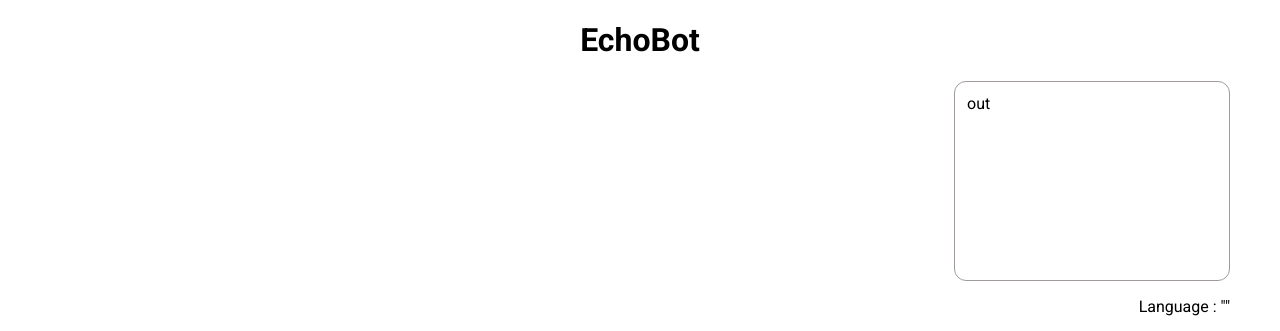
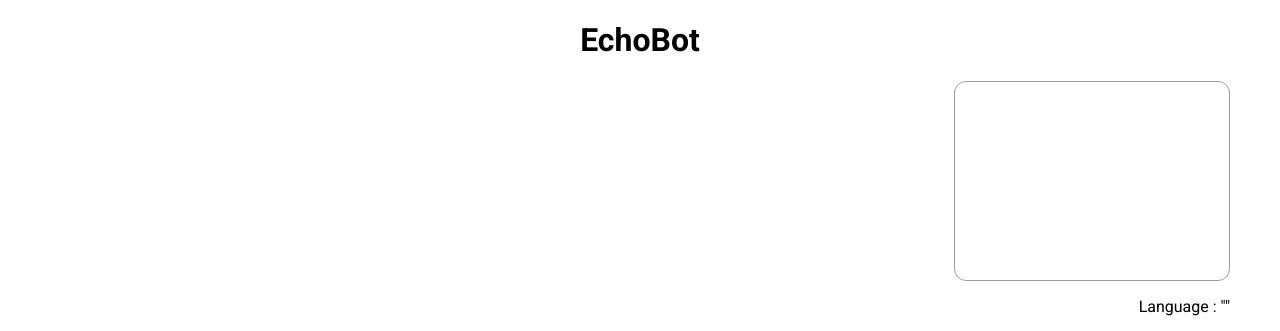
Before and after one commit to DavidMartinYusufu/HNG12--AI-PoweredTextProcessingInterface-Stage3, a React (Vite) app: page / in a window 1280 px wide. Shown: the top 331 px of the page. Built offline with nearby package versions, Linux system fonts and the light colour scheme.

Commit message:
fixed some delay issues with state variable typelang

```diff
--- a/src/components/Home.jsx
+++ b/src/components/Home.jsx
@@ -43,52 +43,6 @@ const Home = () => {
   }
 
   langDetectorTriger(dispayOutput);
-
-  // async function summaryApi() {
-  //   const options = {
-  //     sharedContext: "This is a scientific article",
-  //     type: "key-points",
-  //     format: "markdown",
-  //     length: "medium",
-  //   };
-
-  // const available = (await self.ai.summarizer.capabilities()).available;
-  // let summarizer;
-  // if (available === "no") {
-  //   // The Summarizer API isn't usable.
-  //   return;
-  // }
-  // if (available === "readily") {
-  //   // The Summarizer API can be used immediately .
-  //   summarizer = await self.ai.summarizer.create(options);
-  //   console.log(summarizer);
-  // } else {
-  //   // The Summarizer API can be used after the model is downloaded.
-  //   summarizer = await self.ai.summarizer.create(options);
-  //   summarizer.addEventListener("downloadprogress", (e) => {
-  //     console.log(e.loaded, e.total);
-  //   });
-  //   await summarizer.ready;
-  //   console.log(summarizer);
-  // }
-
-  // }
-
-  // summaryApi();
-
-  // async function summ() {
-  //   const summarizer = await ai.summarizer.create({
-  //     monitor(m) {
-  //       m.addEventListener('downloadprogress', (e) => {
-  //         console.log(`Downloaded ${e.loaded} of ${e.total} bytes.`);
-  //       });
-  //     }
-  //   });
-
-  //   console.log(summarizer)
-  // }
-
-  // summ()
 
   // async function translate() {
   //   try {
@@ -136,7 +90,8 @@ const Home = () => {
           let check = await translator.translate(
             "Where is the next bus stop, please?"
           );
-          console.log("check");
+          console.log(check);
+          setTranslated(check);
         } else if (availTranslateLanguage == "no") {
           console.log("lang not avialable");
         } else if (availTranslateLanguage == "after-download") {
@@ -181,8 +136,7 @@ const Home = () => {
     setDisplayOutput(output);
     setText("");
 
-    let sum = ai.summarizer.capabilities();
-    console.log(sum);
+    langDetectorTriger(dispayOutput);
   }
 
   return (
@@ -192,10 +146,14 @@ const Home = () => {
         <section>
           <section>
             <div className="output-section">
-              <div className="output-box">out{dispayOutput}</div>
+              <div className="output-box">{dispayOutput}</div>
             </div>
 
-            <p className="lang-detector">Language : "{langType}"</p>
+            {langType == "und" ? (
+              <p className="lang-detector">Language : ""</p>
+            ) : (
+              <p className="lang-detector">Language : "{langType}"</p>
+            )}
           </section>
           <div className="summary-box">lorem400 lore</div>
 
```
